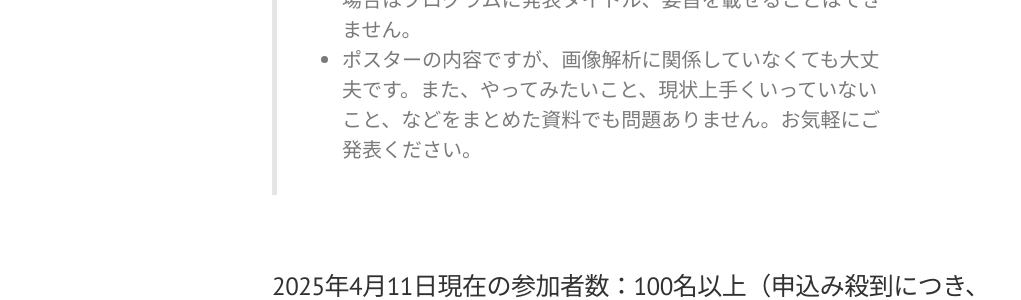
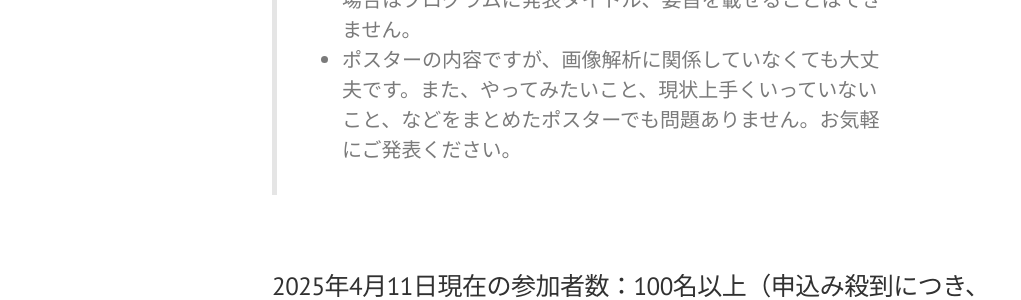
Before and after one commit to SystemsEthology/website, a Jekyll site: the page built from event_01/conference01_join.md, in a window 1280 px wide. Shown: the part 751-1051 px from the top of the page, without its empty margins (8-1029 px from the left). Built offline with Jekyll 4.4.1, drawn with Linux system fonts in a browser that asks for light colours.

Commit message:
Update conference01_join.md

```diff
--- a/event_01/conference01_join.md
+++ b/event_01/conference01_join.md
@@ -14,7 +14,7 @@ order: 4
 > - 発表要旨は日本語で500文字以内ですが、短くても構いません。英語での提出を希望される方は別途ご連絡ください。
 > - 当日参加も可能ですが、定員に達した場合は受け付けられないので、なるべく早めに事前登録をお願いいたします。（当日の金銭の授受は禁止されていますので、懇親会は事前決済制です。）
 > - 事前登録なしにポスターを持参される場合も、スペースがあれば貼ることは可能なのでお声がけください。ただし、その場合はプログラムに発表タイトル、要旨を載せることはできません。
-> - ポスターの内容ですが、画像解析に関係していなくても大丈夫です。また、やってみたいこと、現状上手くいっていないこと、などをまとめた資料でも問題ありません。お気軽にご発表ください。
+> - ポスターの内容ですが、画像解析に関係していなくても大丈夫です。また、やってみたいこと、現状上手くいっていないこと、などをまとめたポスターでも問題ありません。お気軽にご発表ください。
 
 <br>
 
```
